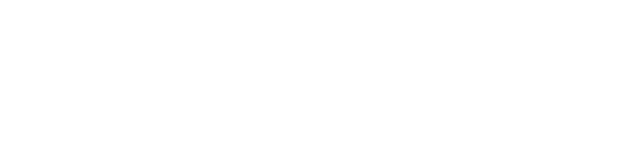
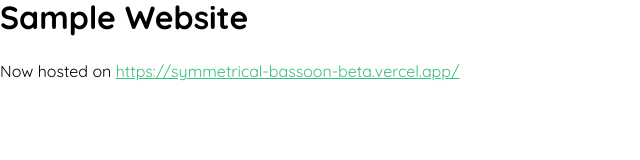
Before and after one commit to dong0085/symmetrical-bassoon, a plain HTML site: page index.html in a window 1280 px wide. Shown: the whole page, without its empty margins (0-640 px from the left). Drawn offline with Linux system fonts and the light colour scheme.

Commit message:
add Versel link to home page

```diff
--- a/index.html
+++ b/index.html
@@ -14,7 +14,12 @@
 </head>
 
 <body>
-
+  <header>
+    <h1>Sample Website</h1>
+  </header>
+  <main>
+    <p>Now hosted on <a href="https://symmetrical-bassoon-beta.vercel.app/" target="_blank">https://symmetrical-bassoon-beta.vercel.app/</a></p>
+  </main>
 </body>
 
 </html>
--- a/js/main.js
+++ b/js/main.js
@@ -0,0 +1,7 @@
+// https://symmetrical-bassoon-beta.vercel.app/
+
+document.addEventListener("load", init);
+
+function init() {
+  console.log("init");
+}
```
Also changed, not shown: 1 other file.
